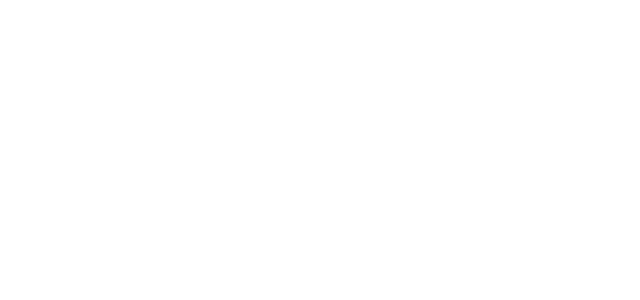
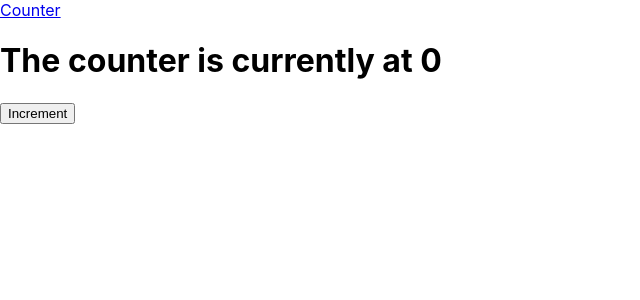
Before and after one commit to lsliwaradioluz/jest-enzyme-react-testing, a React (Create React App) app: page /counter in a window 1280 px wide. Shown: the top 300 px of the page, without its empty margins (0-640 px from the left). Built offline with nearby package versions, Linux system fonts and the light colour scheme.

Commit message:
make counter tests green

```diff
--- a/src/App.js
+++ b/src/App.js
@@ -1,11 +1,13 @@
 import React from "react";
 import "./App.css";
-import Counter from "./pages/Counter";
+import Counter from "./components/Counter";
+import Navigation from "./components/Navigation"
 import { BrowserRouter as Router, Switch, Route } from "react-router-dom";
 
 function App() {
   return (
     <Router>
+      <Navigation />
       <Switch>
         <Route path="/counter" component={Counter} />
       </Switch>
--- /dev/null
+++ b/src/components/Counter.js
@@ -0,0 +1,27 @@
+import React, { useState } from "react";
+
+const Counter = (props) => {
+  const [count, setCount] = useState(0);
+
+  const incrementCounter = () => {
+    setCount(count + 1);
+  };
+
+  return (
+    <div data-test="component-app">
+      <h1>
+        The counter is currently at{" "}
+        <span data-test="counter-display">{count}</span>
+      </h1>
+      <button
+        onClick={incrementCounter}
+        type="button"
+        data-test="increment-button"
+      >
+        Increment
+      </button>
+    </div>
+  );
+};
+
+export default Counter;
--- /dev/null
+++ b/src/components/Navigation.js
@@ -0,0 +1,12 @@
+import React from "react";
+import { NavLink as Link } from "react-router-dom";
+
+const Navigation = (props) => {
+  return (
+    <nav>
+      <Link to="counter">Counter</Link>
+    </nav>
+  );
+};
+
+export default Navigation;
--- a/src/pages/Counter.js
+++ /dev/null
@@ -1,17 +0,0 @@
-import React, { Component } from "react";
-
-class Counter extends Component {
-  render() {
-    return null
-    // return (
-    //   <div data-test="component-app">
-    //     <h1 data-test="counter-display">0</h1>
-    //     <button type="button" data-test="increment-button">
-    //       Increment
-    //     </button>
-    //   </div>
-    // );
-  }
-}
-
-export default Counter;
```
Also changed, not shown: 1 other file (tests, documents, lock files or other folders).
